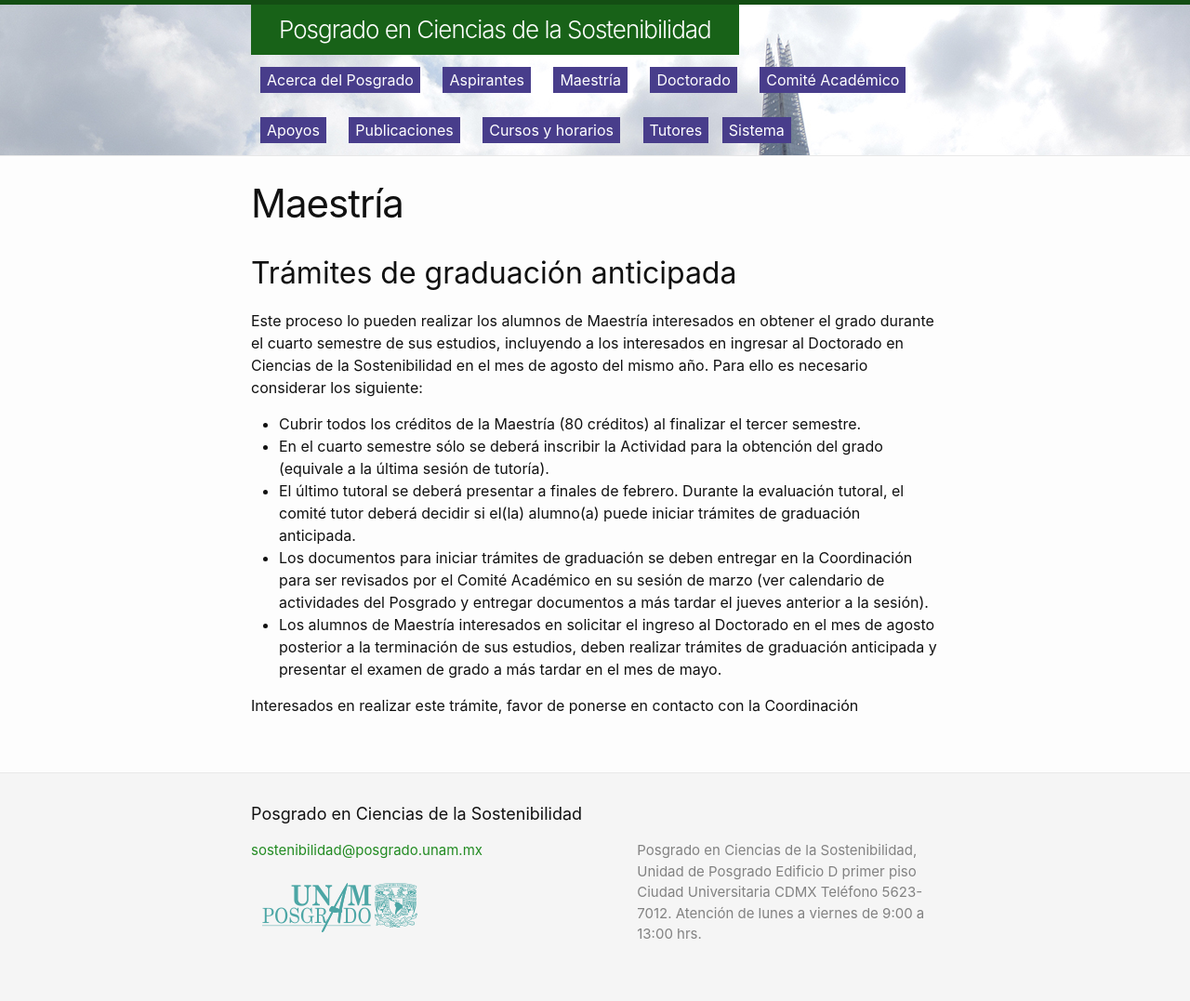
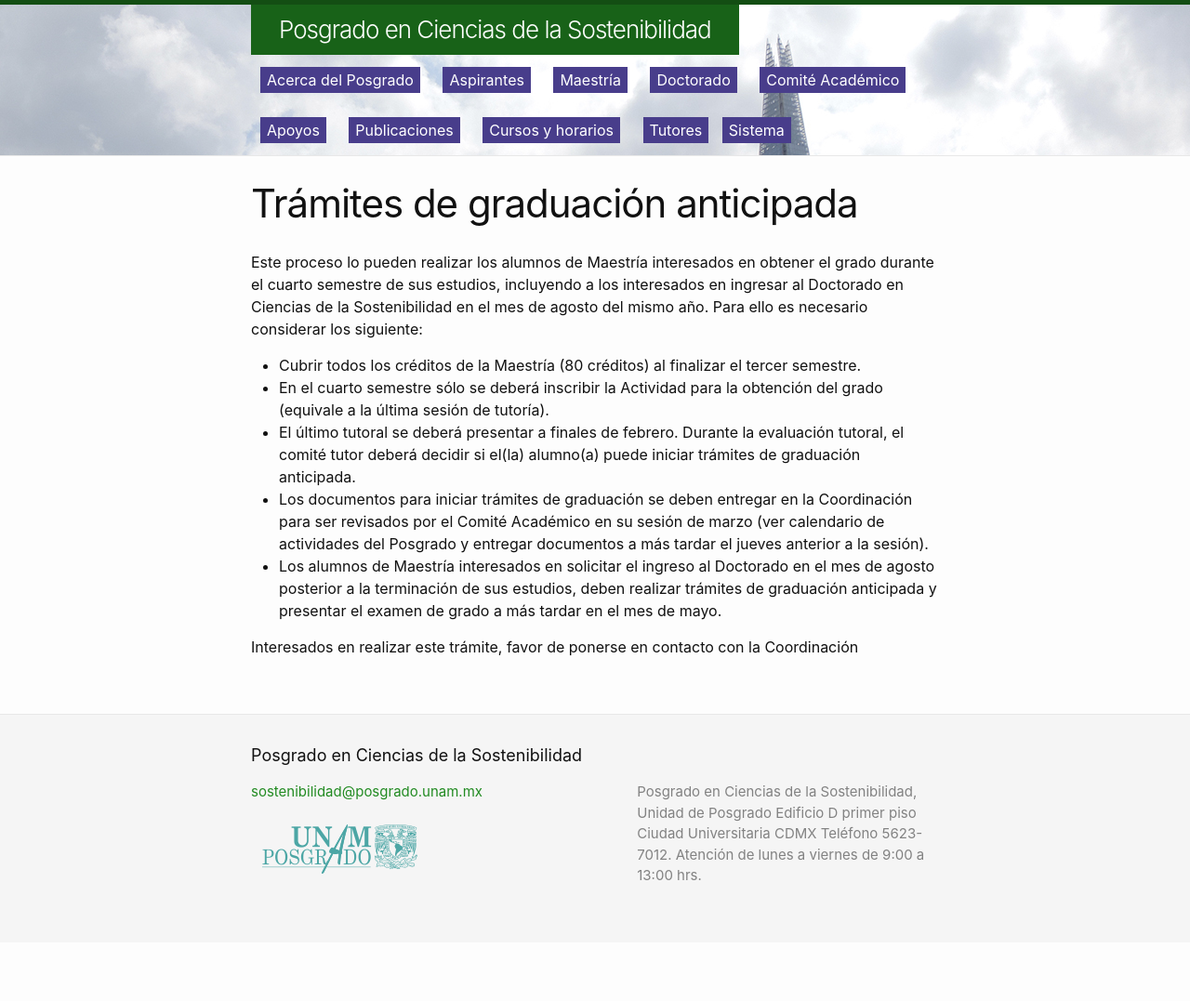
Before and after one commit to pcs-unam/pcs-unam.github.io, a Jekyll site: the page built from maestria/graduacion_anticipada.md, in a window 1280 px wide. Shown: the whole page at 93% size. Built offline with Jekyll 4.4.1, drawn with Linux system fonts in a browser that asks for light colours; after the commit the page ends 1014 px from its top, so only the background shows below that.

Commit message:
Update graduacion_anticipada.md

```diff
--- a/maestria/graduacion_anticipada.md
+++ b/maestria/graduacion_anticipada.md
@@ -1,12 +1,10 @@
 ---
 layout: page
-title: Maestría
+title: Trámites de graduación anticipada
 permalink: /maestria/graduacion-anticipada/
 pleca: /assets/plecas/p17.jpg
 menu: false
 ---
-
-## Trámites de graduación anticipada
 
 Este proceso lo pueden realizar los alumnos de Maestría interesados en obtener el grado durante el cuarto semestre
 de sus estudios, incluyendo a los interesados en ingresar al Doctorado en Ciencias de la Sostenibilidad en el mes
```
